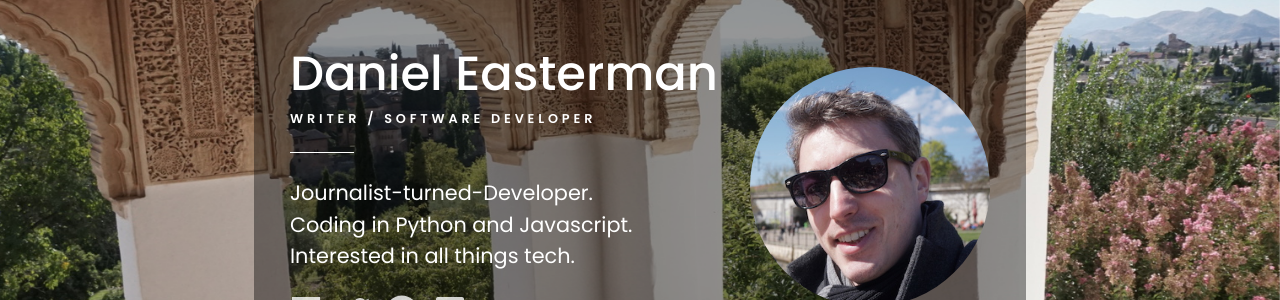
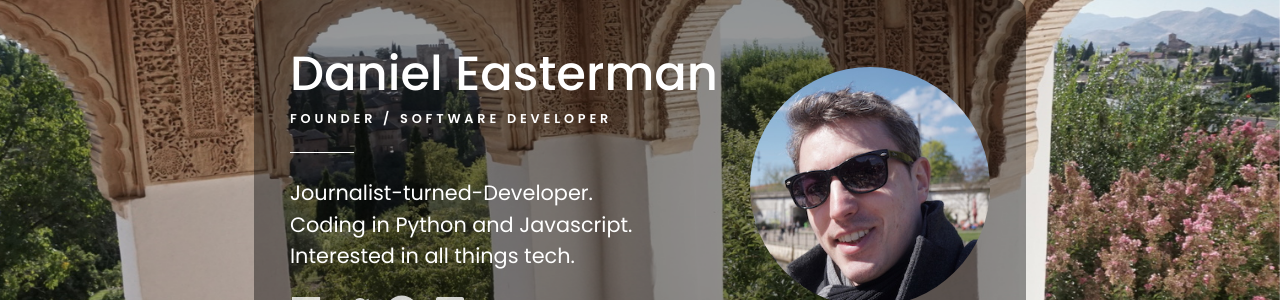
Before and after one commit to daneasterman/daneasterman.github.io, a Jekyll site: the page built from index.html, in a window 1280 px wide. Shown: the part 263-563 px from the top of the page. Built offline with Jekyll 4.4.1, drawn with Linux system fonts in a browser that asks for light colours; nearby versions of some CDN libraries.

Commit message:
Change to hero text

```diff
--- a/_includes/hero.html
+++ b/_includes/hero.html
@@ -17,7 +17,7 @@
       </aside>
       <main class="about">
         <h1 class="name">Daniel Easterman</h1>
-        <p class="job">Writer / Software Developer</p>
+        <p class="job">Founder / Software Developer</p>
         <hr class="hr">
         <div class="description">
           <p>
```
